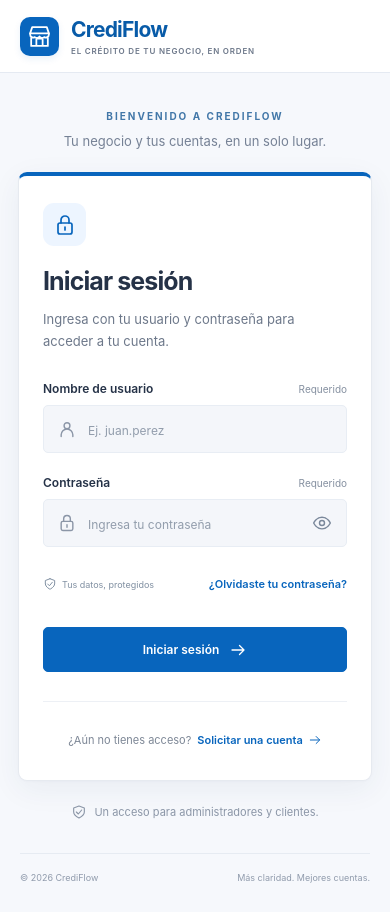
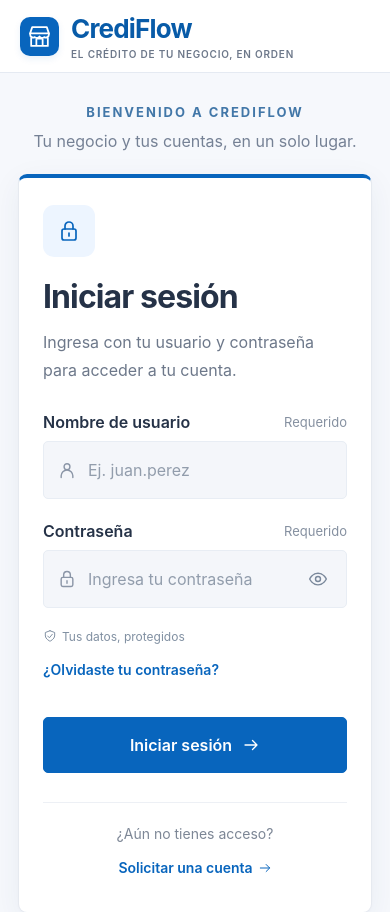
Before and after one commit to Proyecto-FinanzasIngEconomica/Frontend, a React (Vite) app: page / in a window 390 px wide. Shown: the top 912 px of the page. Built offline with nearby package versions, Linux system fonts and the light colour scheme; no server answers.

Commit message:
style(identity): enlarge access screen typography and controls

```diff
--- a/src/shared/presentation/styles.css
+++ b/src/shared/presentation/styles.css
@@ -4,7 +4,7 @@
   background: #f6f8fc;
   font-synthesis: none;
   font-weight: 400;
-  font-size: 14px;
+  font-size: 16px;
   --blue: #0865bd;
   --muted: #6d788a;
   --border: #e5eaf2;
@@ -49,7 +49,8 @@
   flex-direction: column;
 }
 .site-header {
-  height: 83px;
+  height: 96px;
+  flex-shrink: 0;
   padding: 0 42px;
   display: flex;
   align-items: center;
@@ -64,8 +65,8 @@
   text-decoration: none;
 }
 .brand-symbol {
-  width: 43px;
-  height: 43px;
+  width: 52px;
+  height: 52px;
   border-radius: 10px;
   background: var(--blue);
   display: grid;
@@ -75,14 +76,14 @@
 }
 .brand-name {
   display: block;
-  font-size: 23px;
+  font-size: 28px;
   font-weight: 750;
   letter-spacing: -0.8px;
   color: #085ba8;
 }
 .brand-caption {
   display: block;
-  font-size: 9px;
+  font-size: 12px;
   letter-spacing: 1.15px;
   font-weight: 600;
   color: #6d788a;
@@ -92,7 +93,7 @@
   display: flex;
   align-items: center;
   gap: 8px;
-  font-size: 12px;
+  font-size: 16px;
   color: #7b8799;
 }
 .status-dot {
@@ -116,22 +117,22 @@
 .eyebrow {
   color: #4277a8;
   letter-spacing: 2px;
-  font-size: 10px;
+  font-size: 13px;
   font-weight: 700;
 }
 .welcome p {
-  font-size: 15px;
+  font-size: 18px;
   color: #758195;
   margin: 10px 0 0;
 }
 .login-card {
   width: 100%;
-  max-width: 420px;
+  max-width: 540px;
   border: 1px solid #e6eaf0;
   border-top: 4px solid var(--blue);
   border-radius: 9px;
   background: #fff;
-  padding: 30px 33px 0;
+  padding: 32px 40px 0;
   box-shadow:
     0 8px 30px #1b3d6110,
     0 1px 2px #1b3d6105;
@@ -139,8 +140,8 @@
 .entry-icon {
   display: grid;
   place-items: center;
-  width: 43px;
-  height: 43px;
+  width: 52px;
+  height: 52px;
   background: #edf5ff;
   color: var(--blue);
   border-radius: 11px;
@@ -148,7 +149,7 @@
 }
 .card-intro h1 {
   margin: 0;
-  font-size: 25px;
+  font-size: 32px;
   letter-spacing: -0.9px;
   line-height: 1.3;
   font-weight: 650;
@@ -157,8 +158,8 @@
   color: #6d788a;
   line-height: 1.75;
   margin: 10px 0 28px;
-  font-size: 13px;
-  max-width: 310px;
+  font-size: 16px;
+  max-width: 440px;
 }
 .form-field {
   margin-bottom: 22px;
@@ -168,11 +169,11 @@
   justify-content: space-between;
   align-items: center;
   margin-bottom: 9px;
-  font-size: 12px;
+  font-size: 16px;
   font-weight: 600;
 }
 .label-row > span {
-  font-size: 10px;
+  font-size: 13px;
   color: #8590a0;
   font-weight: 400;
 }
@@ -180,7 +181,7 @@
   display: flex;
   align-items: center;
   gap: 11px;
-  min-height: 47px;
+  min-height: 58px;
   background: #f4f6fa;
   border: 1px solid #e8edf4;
   border-radius: 5px;
@@ -204,7 +205,7 @@
   color: #253247;
   outline: none;
   padding: 13px 0;
-  font-size: 12px;
+  font-size: 16px;
 }
 .input-wrap input:focus-visible {
   outline: none;
@@ -218,8 +219,8 @@
   color: #7a889b;
   display: grid;
   place-items: center;
-  width: 30px;
-  height: 32px;
+  width: 40px;
+  height: 40px;
   border-radius: 5px;
   padding: 4px;
 }
@@ -230,7 +231,7 @@
 .password-toggle {
   margin-right: -5px;
   flex-shrink: 0;
-  min-width: 32px;
+  min-width: 40px;
 }
 .form-options {
   display: flex;
@@ -238,21 +239,21 @@
   justify-content: space-between;
   gap: 10px;
   margin: -1px 0 27px;
-  font-size: 10px;
+  font-size: 13px;
 }
 .credential-note {
   display: flex;
   align-items: center;
   gap: 5px;
   color: #8190a2;
-  font-size: 10px;
+  font-size: 13px;
 }
 .text-button {
   border: 0;
   background: none;
   color: #0865bd;
   font-weight: 600;
-  font-size: 11px;
+  font-size: 14px;
   padding: 4px 0;
   display: inline-flex;
   gap: 5px;
@@ -267,13 +268,13 @@
   border-radius: 5px;
   color: #fff;
   width: 100%;
-  min-height: 45px;
+  min-height: 56px;
   display: flex;
   align-items: center;
   justify-content: center;
   gap: 10px;
   font-weight: 600;
-  font-size: 12px;
+  font-size: 16px;
   transition: background 0.15s;
 }
 .primary-button:hover:not(:disabled) {
@@ -288,14 +289,14 @@
   margin-top: 29px;
   padding: 22px 0 24px;
   color: #7d8796;
-  font-size: 11px;
+  font-size: 14px;
 }
 .access-note {
   display: flex;
   align-items: center;
   gap: 7px;
   color: #8b96a7;
-  font-size: 11px;
+  font-size: 14px;
   margin-top: 23px;
 }
 .site-footer {
@@ -304,12 +305,12 @@
   margin: 0 42px;
   padding: 21px 0;
   border-top: 1px solid #e6ebf2;
-  font-size: 10px;
+  font-size: 13px;
   color: #909bac;
 }
 .field-error {
   color: #b43434;
-  font-size: 11px;
+  font-size: 14px;
   line-height: 1.5;
   margin: 6px 0 0;
 }
@@ -322,7 +323,7 @@
   color: #335777;
   border: 1px solid #dce9f7;
   border-radius: 5px;
-  font-size: 12px;
+  font-size: 16px;
   line-height: 1.65;
   margin: -7px 0 18px;
 }
@@ -330,7 +331,7 @@
   border: 1px solid var(--border);
   border-radius: 12px;
   padding: 26px;
-  max-width: 400px;
+  max-width: 480px;
   width: calc(100% - 40px);
   color: #253247;
   box-shadow: 0 24px 80px #132c5730;
@@ -347,12 +348,12 @@
   color: var(--blue);
 }
 .help-dialog h2 {
-  font-size: 20px;
+  font-size: 25px;
   letter-spacing: -0.5px;
 }
 .help-dialog p {
   color: #6d788a;
-  font-size: 13px;
+  font-size: 16px;
   line-height: 1.8;
   margin-bottom: 25px;
 }
@@ -393,8 +394,8 @@
 }
 @media (min-width: 1400px) {
   .login-main {
-    padding-top: 65px;
-    padding-bottom: 65px;
+    padding-top: 40px;
+    padding-bottom: 40px;
   }
 }
 @media (max-width: 520px) {
@@ -406,10 +407,10 @@
     display: none;
   }
   .brand-name {
-    font-size: 21px;
+    font-size: 26px;
   }
   .brand-caption {
-    font-size: 8px;
+    font-size: 10px;
     letter-spacing: 0.8px;
   }
   .brand-symbol {
@@ -417,13 +418,13 @@
     height: 39px;
   }
   .login-main {
-    padding: 33px 18px;
+    padding: 28px 18px;
   }
   .welcome {
     margin-bottom: 23px;
   }
   .welcome p {
-    font-size: 13px;
+    font-size: 16px;
   }
   .login-card {
     padding: 27px 24px 0;
@@ -431,7 +432,7 @@
   .site-footer {
     margin: 0 20px;
     padding: 18px 0;
-    font-size: 9px;
+    font-size: 12px;
   }
   .form-options {
     gap: 6px;
@@ -441,7 +442,7 @@
     flex-wrap: wrap;
   }
   .text-button {
-    min-height: 32px;
+    min-height: 40px;
   }
   .password-toggle {
     min-height: 38px;
@@ -450,10 +451,10 @@
     font-size: 16px;
   }
   .input-wrap input::placeholder {
-    font-size: 12px;
+    font-size: 16px;
   }
   .credential-note {
-    font-size: 9px;
+    font-size: 12px;
   }
 }
 @media (prefers-reduced-motion: reduce) {
```
